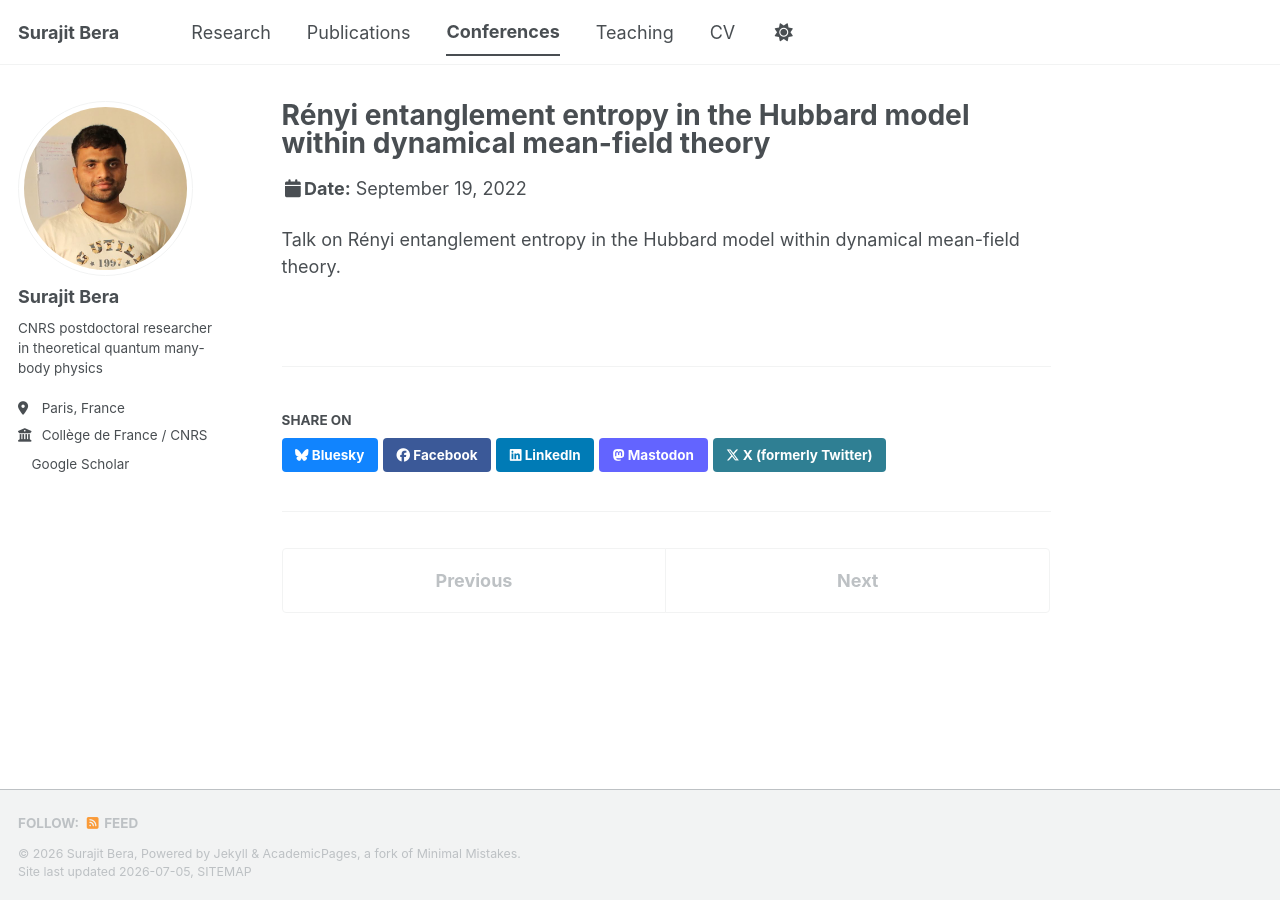
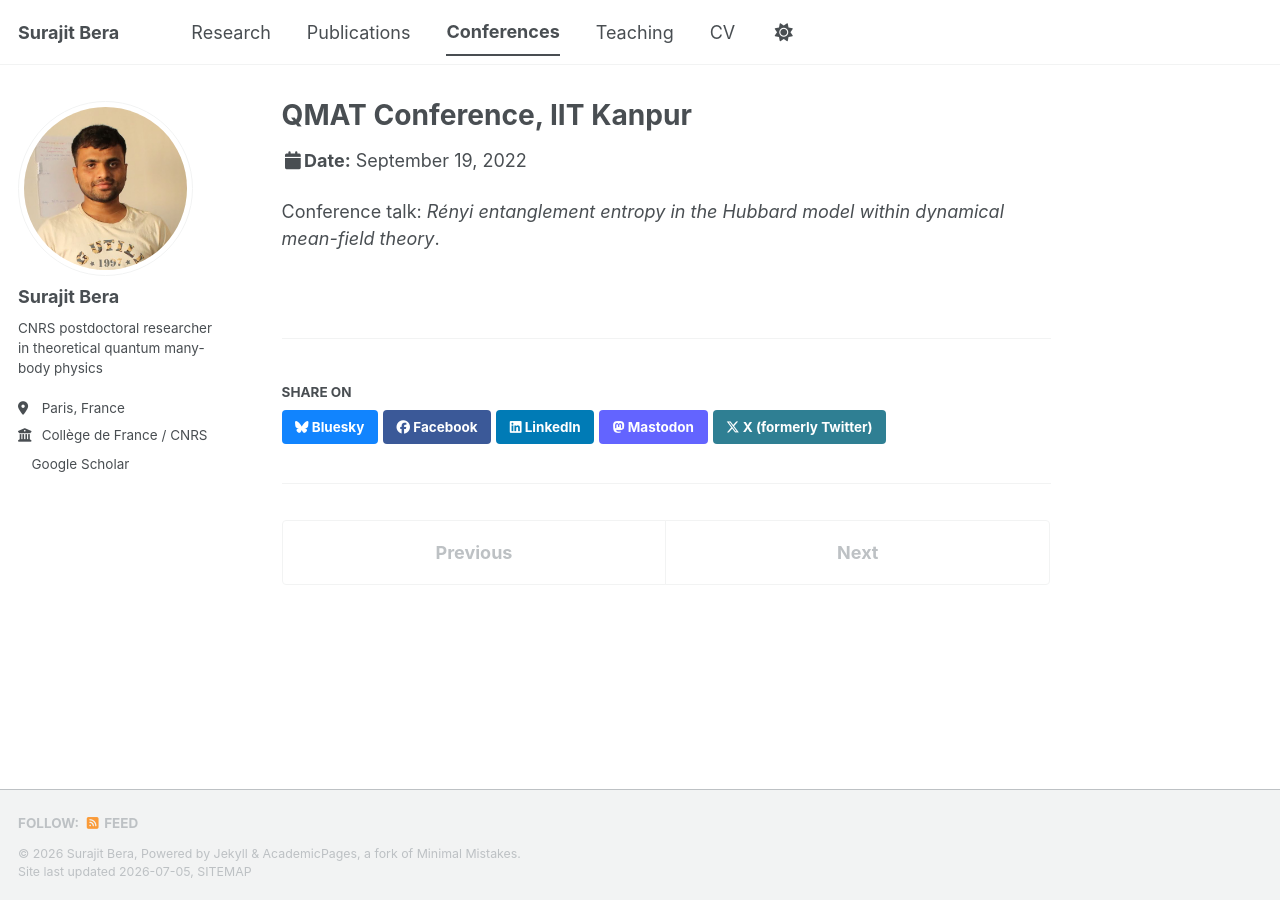
Before and after one commit to surajitbera-physics/surajitbera-physics.github.io, a Jekyll site: the page built from _talks/2022-09-19-qmat-renyi-entanglement-hubbard.md, in a window 1280 px wide. Built offline with Jekyll 4.4.1, drawn with Linux system fonts in a browser that asks for light colours; a style sheet for code colours, icons or effects is not loaded.

Commit message:
Update talk details for QMAT Conference

```diff
--- a/_talks/2022-09-19-qmat-renyi-entanglement-hubbard.md
+++ b/_talks/2022-09-19-qmat-renyi-entanglement-hubbard.md
@@ -1,11 +1,11 @@
 ---
-title: "Rényi entanglement entropy in the Hubbard model within dynamical mean-field theory"
+title: "QMAT Conference, IIT Kanpur"
 collection: talks
 type: "Conference talk"
-permalink: /talks/2022-qmat-renyi-entanglement-hubbard
+permalink: /talks/2022-qmat-iit-kanpur
 venue: "QMAT Conference, IIT Kanpur"
 date: 2022-09-19
 location: "Kanpur, India"
 ---
 
-Talk on Rényi entanglement entropy in the Hubbard model within dynamical mean-field theory.
+Conference talk: *Rényi entanglement entropy in the Hubbard model within dynamical mean-field theory*.
```
